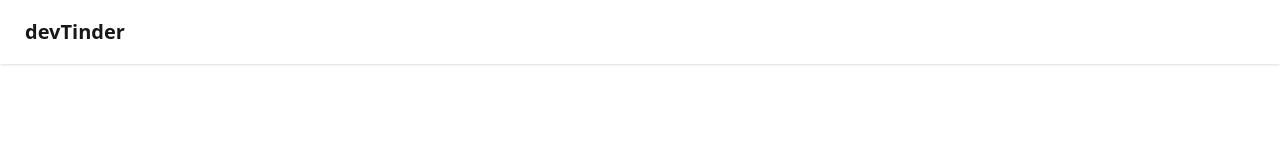
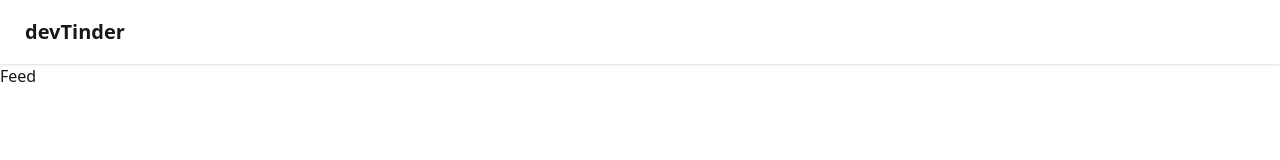
Before and after one commit to shah-mohd/devTinder-frontend, a React (Vite) app: page / in a window 1280 px wide. Shown: the top 160 px of the page. Built offline with nearby package versions, Linux system fonts and the light colour scheme.

Commit message:
setup reduxstore - refactor code

```diff
--- a/src/App.jsx
+++ b/src/App.jsx
@@ -1,9 +1,10 @@
 import { BrowserRouter, Routes, Route } from "react-router-dom"
-import Body from "./Body"
-import Login from "./Login"
-import Profile from "./Profile"
+import Body from "./components/Body"
+import Login from "./components/Login"
+import Profile from "./components/Profile"
 import { Provider } from "react-redux"
 import appStore from "./utils/appStore"
+import Feed from "./components/Feed"
 
 function App() {
 
@@ -13,6 +14,7 @@
     <BrowserRouter basename="/">
       <Routes>
         <Route path="/" element={<Body />}>
+          <Route path="/" element={<Feed />} />
           <Route path="/login" element={<Login />} />
           <Route path="/profile" element={<Profile />} />
         </Route>
--- /dev/null
+++ b/src/components/Feed.jsx
@@ -0,0 +1,7 @@
+const Feed = () => {
+  return (
+    <div>Feed</div>
+  )
+}
+
+export default Feed;
--- a/src/Login.jsx
+++ b/src/components/Login.jsx
@@ -1,8 +1,10 @@
 import axios from "axios";
 import { useState } from "react"
 import { useDispatch } from "react-redux";
-import { addUser } from "./utils/userSlice";
+import { addUser } from "../utils/userSlice";
 import { useNavigate } from "react-router-dom";
+import { BASE_URL } from "../utils/constants";
+
 
 const Login = () => {
 
@@ -13,7 +15,7 @@
 
   const handleLogin = async () => {
     try{
-      const res = await axios.post("http://localhost:7777/login",{
+      const res = await axios.post(BASE_URL + "/login",{
         emailId,
         password
       },
--- /dev/null
+++ b/src/utils/constants.js
@@ -0,0 +1 @@
+export const BASE_URL = "http://localhost:7777";
```
Also changed, not shown: src/components/Body.jsx (renamed from src/Body.jsx), src/components/Footer.jsx (renamed from src/Footer.jsx), src/components/NavBar.jsx (renamed from src/NavBar.jsx), src/components/Profile.jsx (renamed from src/Profile.jsx).
